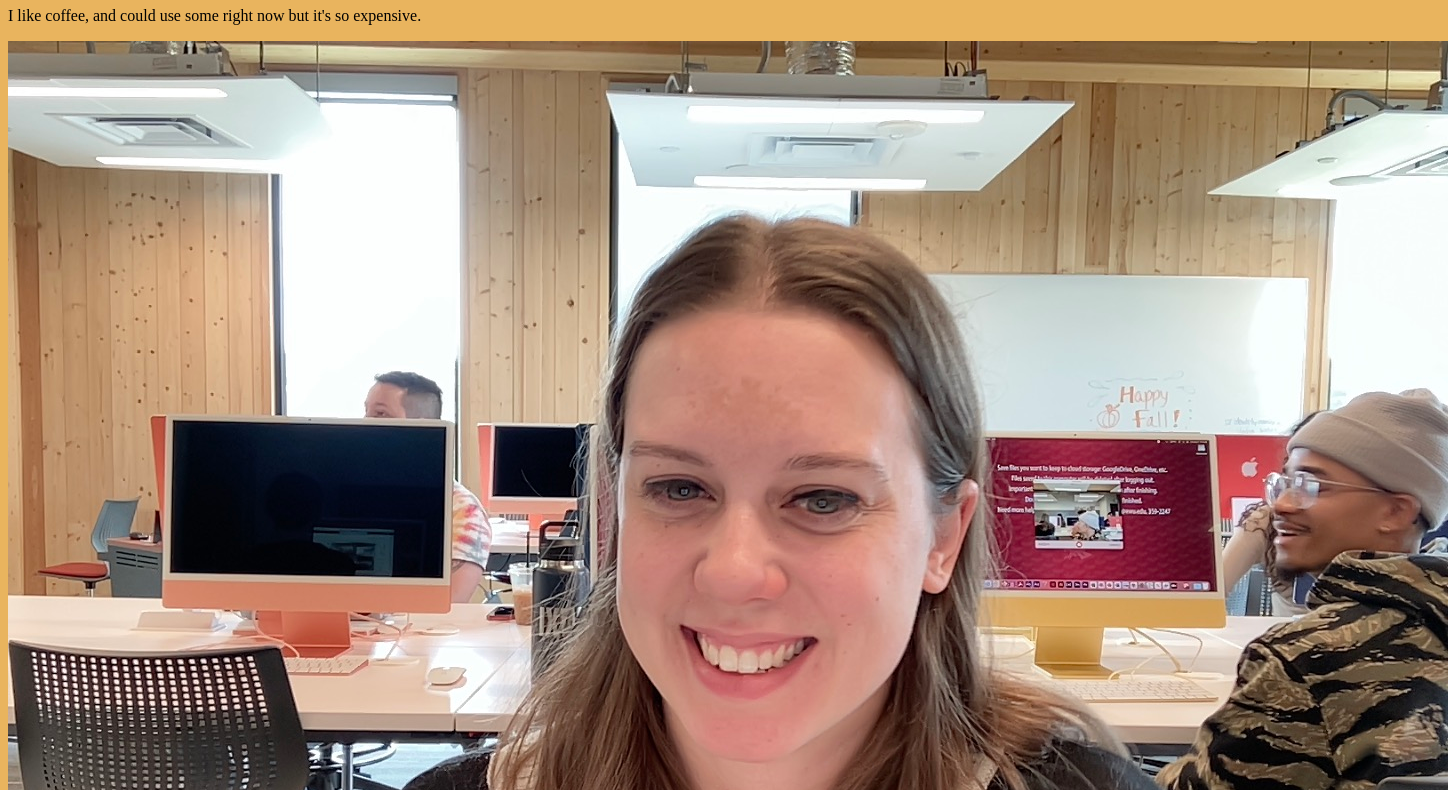
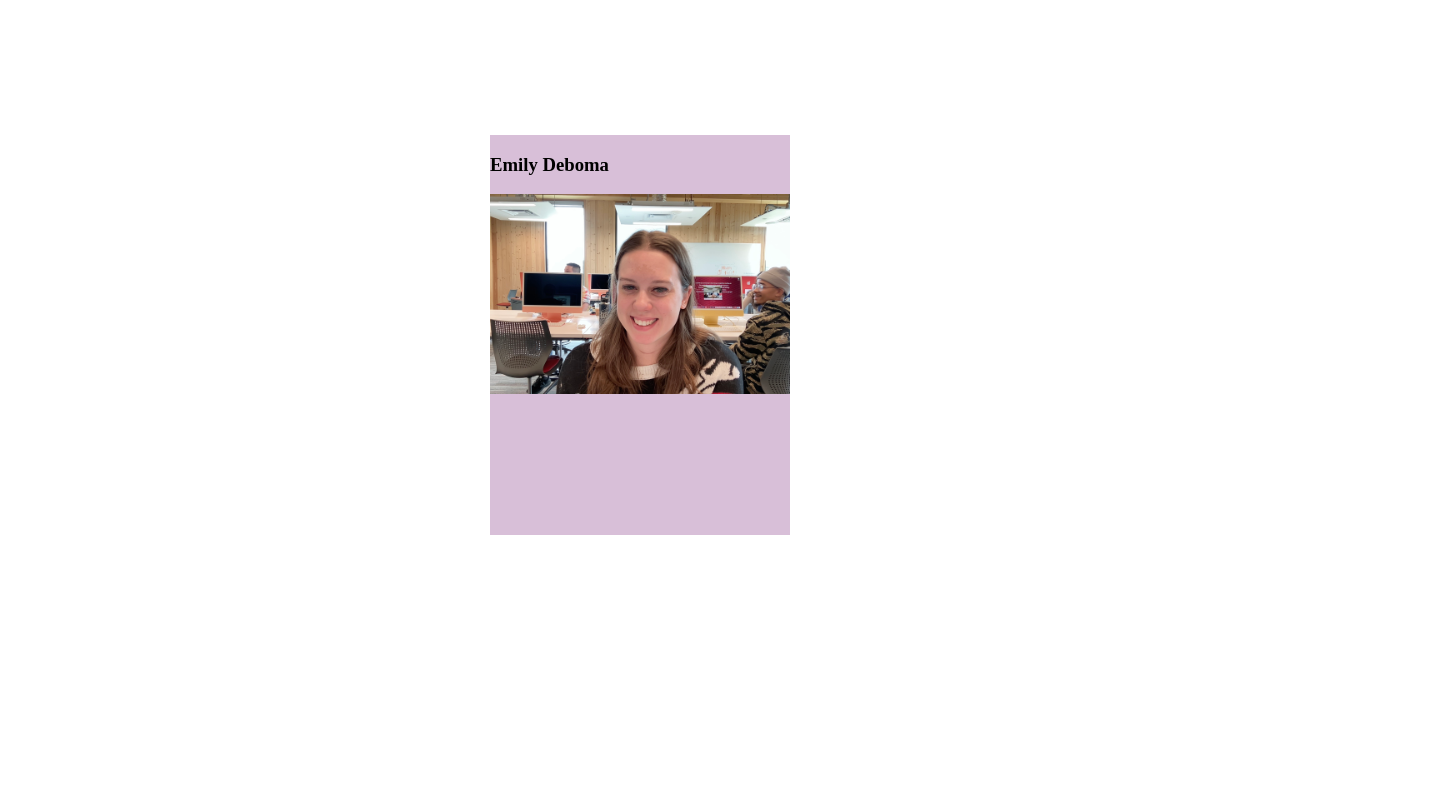
Before and after one commit to edeboma/edeboma.github.io, a plain HTML site: page index.html in a window 1280 px wide. Shown: the part 73-863 px from the top of the page, 1448 px wide, since content can reach past the window. After the commit the page ends 816 px from the top, so only its background shows below. Drawn offline with Linux system fonts and the light colour scheme.

Commit message:
card flippy beta

```diff
--- a/index.html
+++ b/index.html
@@ -9,10 +9,34 @@
 
 </head>
 <body>
+
+  <!--
 <h1>Emily Deboma</h1>
 
 <p>I like coffee, and could use some right now but it's so expensive. </p>
+  -->
 
-<img src="me.jpg" alt="Emily">
+  <article class="scene">
+    <div class="card">
+
+      <section class="front face">
+        <h1>Emily Deboma</h1>
+        <img src="me.jpg" alt="Emily Deboma">
+      </section>
+
+      <section class="back face">
+        <p>Lorem ipsum dolor sit amet consectetur adipisicing elit. Deserunt, incidunt minus aspernatur corporis corrupti accusamus fuga aliquid explicabo! Consequatur laboriosam omnis natus expedita perspiciatis numquam rem temporibus quasi quia illum?</p>
+        <ul>
+          <li><a href="https://www.ewu.edu/cstem/design/">Department of Design</a></li>
+          <li><a href="#">Social 2</a></li>
+          <li><a href="#">Social 3</a></li>
+        </ul>
+      </section>
+
+    </div>
+  </article>
+
+<!-- <img src="me.jpg" alt="Emily"> -->
+<script src="scripts.js"   defer></script>
 </body>
 </html>
--- /dev/null
+++ b/scripts.js
@@ -0,0 +1,11 @@
+// Check JS is Connected
+console.log("👍 JS Connected");
+
+// get all the card
+document.querySelectorAll(".card").forEach((item) => {
+  // for each item i.e. card, do this
+  item.addEventListener("click", (event) => {
+    // toggle class on card
+    item.classList.toggle("flipped");
+  });
+});
--- a/styles.css
+++ b/styles.css
@@ -1,5 +1,67 @@
+
+/* diagnostic styling */
+/* * {
+  outline: 8px solid gray;
+} */
+
+/* layout */
 body {
-    background: #e9b45e;
+    display: flex;
+    justify-content: center;
+    align-items: center;
+    height: 100vh;
+  }
 
+  /* scene */
+  .scene {
+    width: 300px;
+    height: 400px;
 
-}
+    /* set perspective   */
+    perspective: 600px;
+  }
+
+  /* card */
+  .card {
+    width: 100%;
+    height: 100%;
+    position: relative;
+
+    cursor: pointer;
+    transition: transform 0.5s;
+
+    /* preserve child 3d   */
+    transform-style: preserve-3d;
+  }
+
+  /* face */
+  .face {
+    position: absolute;
+    height: 100%;
+    width: 100%;
+
+    /* hide back face   */
+    backface-visibility: hidden;
+  }
+
+  .front {
+    background: thistle;
+  }
+
+  .back {
+    background: seashell;
+    /* flip it default   */
+    transform: rotateY(180deg);
+  }
+
+  /* flip card
+    * toggle with JS
+    */
+  .flipped {
+    transform: rotateY(180deg);
+  }
+
+  section img {
+    width: 100%;
+    object-fit: cover;
+  }
```
